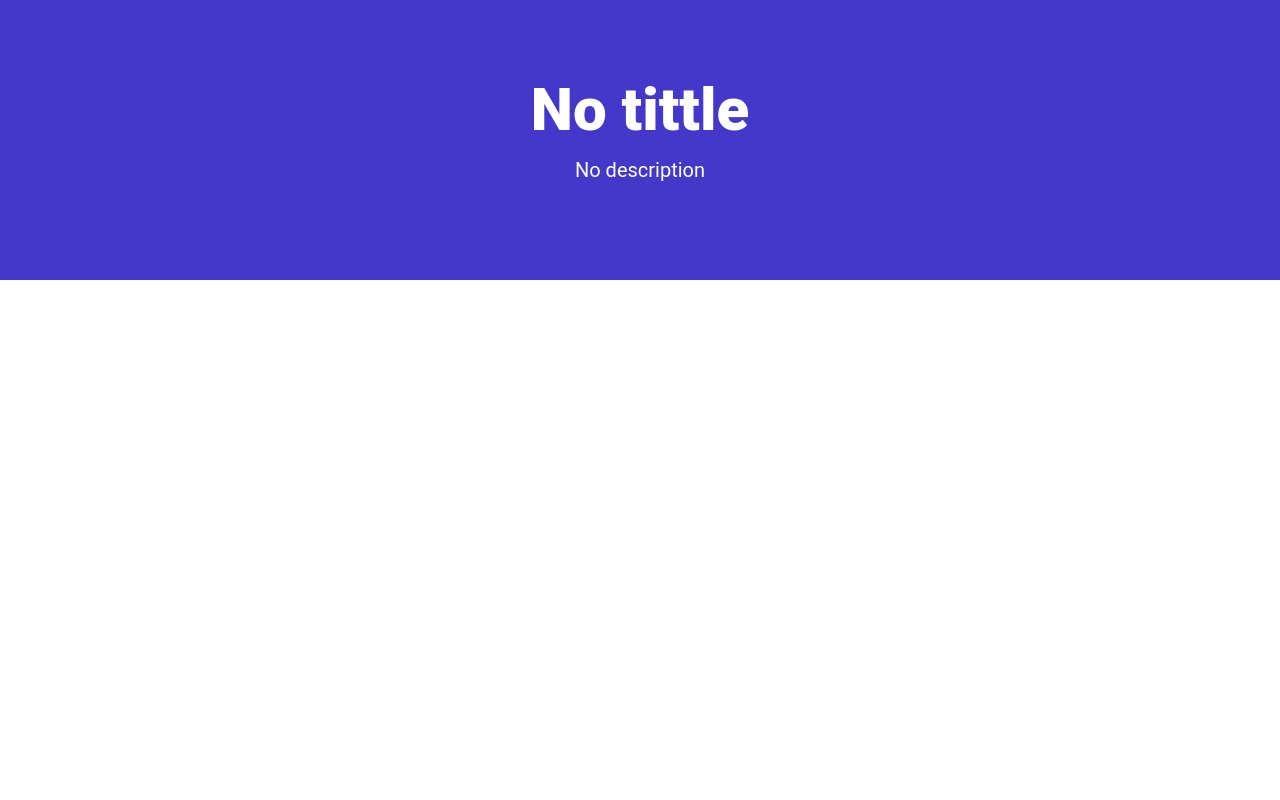
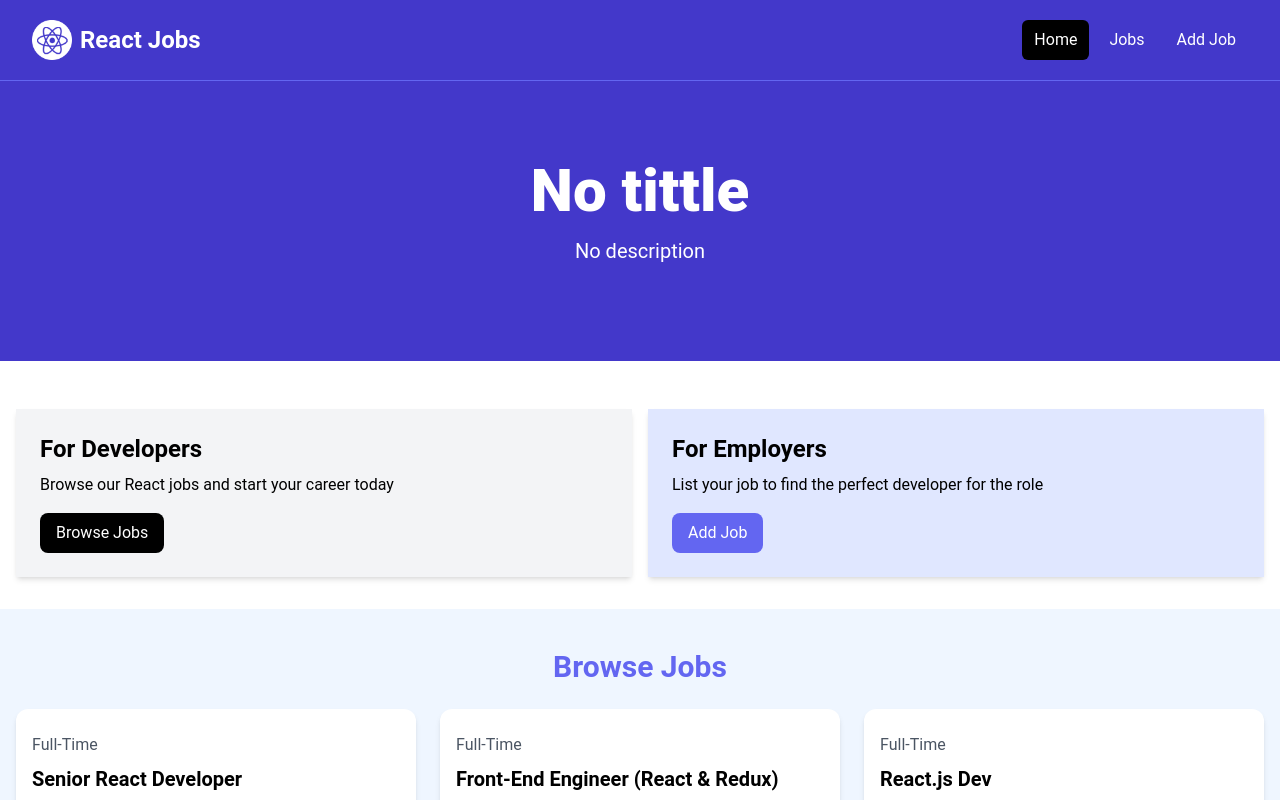
Before and after one commit to hungVo-uit/react-tutorial2, a React (Vite) app: page / in a window 1280 px wide. Shown: the top 800 px of the page. Built offline with nearby package versions, Linux system fonts and the light colour scheme.

Commit message:
add  MainLayout

```diff
--- a/src/App.jsx
+++ b/src/App.jsx
@@ -5,9 +5,14 @@ import {
   createRoutesFromElements,
 } from "react-router-dom";
 import HomePage from "./pages/HomePage";
+import MainLayout from "./layouts/MainLayout";
 
 const router = createBrowserRouter(
-  createRoutesFromElements(<Route index element={<HomePage/>} />)
+  createRoutesFromElements(
+    <Route path="/" element={<MainLayout />}>
+      <Route index element={<HomePage />} />
+    </Route>
+  )
 );
 
 const App = () => {
--- /dev/null
+++ b/src/layouts/MainLayout.jsx
@@ -0,0 +1,12 @@
+import { Outlet } from "react-router-dom";
+import Navbar from "../component/Navbar";
+const MainLayout = () => {
+  return (
+    <>
+      <Navbar />
+      <Outlet />
+    </>
+  );
+};
+
+export default MainLayout;
--- a/src/pages/HomePage.jsx
+++ b/src/pages/HomePage.jsx
@@ -1,8 +1,14 @@
 import Hero from "../component/Hero";
+import HomeCard from "../component/HomeCard";
+import JobListing from "../component/JobListing";
+import ViewAllJob from "../component/ViewAllJob"
 const HomePage = () => {
   return (
     <>
       <Hero />
+      <HomeCard />
+      <JobListing />
+      <ViewAllJob />
     </>
   );
 };
```
